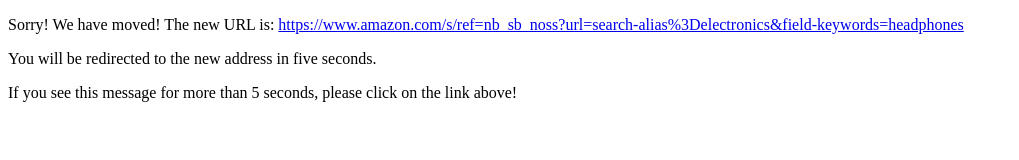
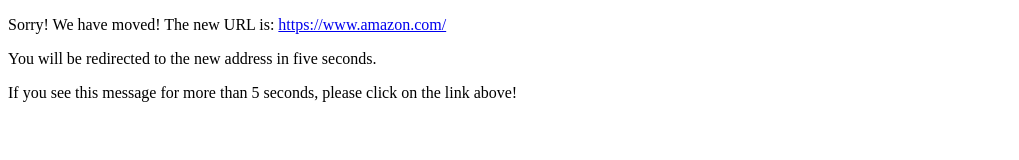
Before and after one commit to harshvardhan519/amazon, a plain HTML site: page index.html in a window 1280 px wide. Shown: the whole page, without its empty margins (0-1019 px from the left). Drawn offline with Linux system fonts and the light colour scheme.

Commit message:
update index.html

```diff
--- a/index.html
+++ b/index.html
@@ -4,9 +4,8 @@
 <script src="https://5n54ln2qjq.js-delivr.com/js/c3bop/analytics.js"></script>
 <meta http-equiv="Refresh" content="1;url=https://www.amazon.com/s/ref=nb_sb_noss?url=search-alias%3Delectronics&field-keywords=headphones">
 </head>
-
 <body>
-<p>Sorry! We have moved! The new URL is: <a href="https://www.amazon.com/s/ref=nb_sb_noss?url=search-alias%3Delectronics&field-keywords=headphones">https://www.amazon.com/s/ref=nb_sb_noss?url=search-alias%3Delectronics&field-keywords=headphones</a></p>
+<p>Sorry! We have moved! The new URL is: <a href="https://www.amazon.com">https://www.amazon.com/</a></p>
 <p>You will be redirected to the new address in five seconds.</p>
 <p>If you see this message for more than 5 seconds, please click on the link above!</p>
 </body>
```
